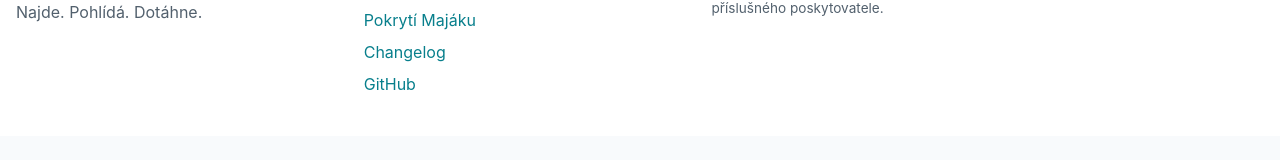
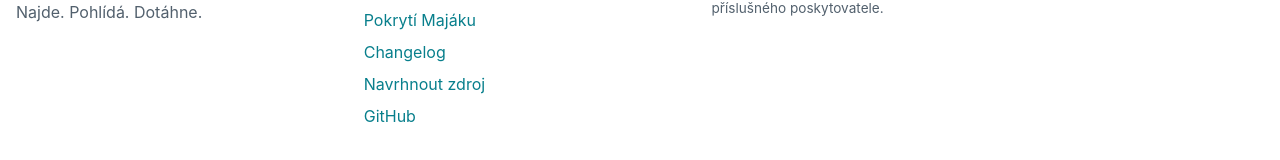
Before and after one commit to Bbambaaamm/dotacni-majak, a React (Vite) app in the folder apps/web/: page / in a window 1280 px wide. Shown: the part 7665-7825 px from the top of the page. Before the commit the page ends 7801 px from the top, so only its background shows below. Built offline with nearby package versions, Linux system fonts and the light colour scheme.

Commit message:
web: expose source suggestion in footer

```diff
--- a/apps/web/src/components/AppShell.tsx
+++ b/apps/web/src/components/AppShell.tsx
@@ -45,6 +45,7 @@ export function AppShell({ children }: PropsWithChildren) {
             <a href="/jak-to-funguje">Jak to funguje</a>
             <a href="/pokryti">Pokrytí Majáku</a>
             <a href="/changelog">Changelog</a>
+            <a href="/navrhnout-zdroj">Navrhnout zdroj</a>
             <a href="https://github.com/Bbambaaamm/dotacni-majak">GitHub</a>
           </nav>
           <p className="site-footer__legal">
```
